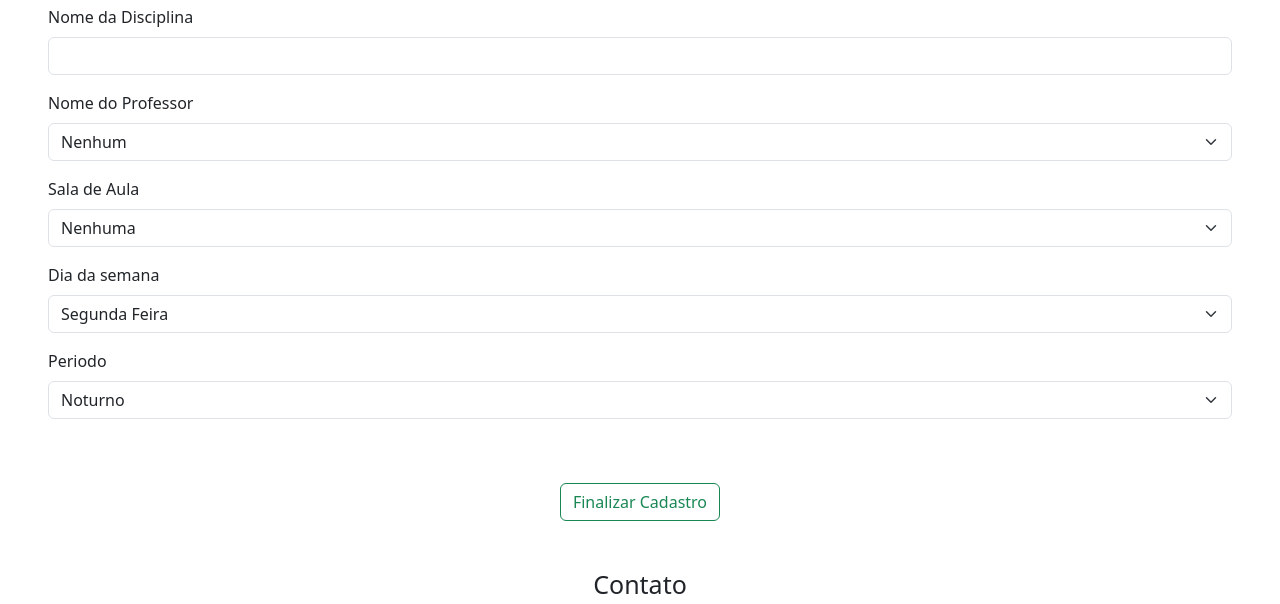
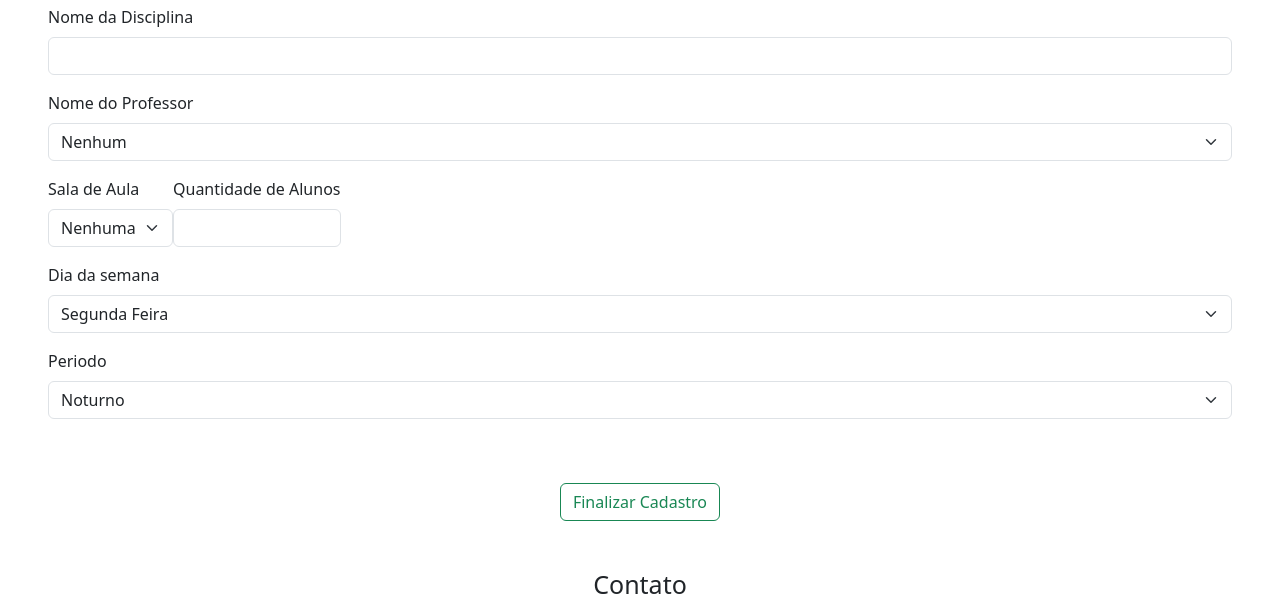
Before and after one commit to JohnnyBravo1644/Prototipo, a website: page frontend/src/views/cadastro-de-disciplina.html in a window 1280 px wide. Shown: the part 171-775 px from the top of the page. Drawn offline with nearby package versions, Linux system fonts and the light colour scheme; no server answers.

Commit message:
feat/Alterado o formulario de cadastro de disciplina, adicionado um input para a quantidade de alunos.

```diff
--- a/frontend/src/css/formularios.css
+++ b/frontend/src/css/formularios.css
@@ -23,3 +23,11 @@
 }
 
 .formulario-alterar{}
+
+.formulario__caixa-organisacao{
+    display: inline-flex;
+}
+
+.quantidade-de-alunos{
+    padding: 0px 10px;
+}
--- a/frontend/src/views/cadastro-de-disciplina.html
+++ b/frontend/src/views/cadastro-de-disciplina.html
@@ -50,16 +50,24 @@
                 <div class="mb-3">
                     <label for="nome do professor" class="formulario__label form-label">Nome do Professor</label>
                     <select type="text" class="formulario__input form-select" id="nome-do-professor">
-
                         <option>Nenhum</option>
                     </select>
                 </div>
 
-                <div class="mb-3">
-                    <label for="sala de aula" class="formulario__label form-label">Sala de Aula</label>
-                    <select type="text" class="formulario__input form-select" id="selecionar-sala">
-                        <option >Nenhuma</option>
-                    </select>
+                <div class="formulario__caixa-organisacao">
+
+                    <div class="mb-3">
+                        <label for="sala de aula" class="formulario__label form-label">Sala de Aula</label>
+                        <select type="text" class="formulario__input form-select quantidade-de-alunos" id="selecionar-sala">
+                            <option >Nenhuma</option>
+                        </select>
+                    </div>
+
+                    <div class="mb-3">
+                        <label class="formulario__label form-label">Quantidade de Alunos</label>
+                        <input class="formulario__input form-control" id="quantidade-de-alunos" type="number" min="0" max="100">
+                    </div>
+
                 </div>
 
                 <div class="mb-3">
```
